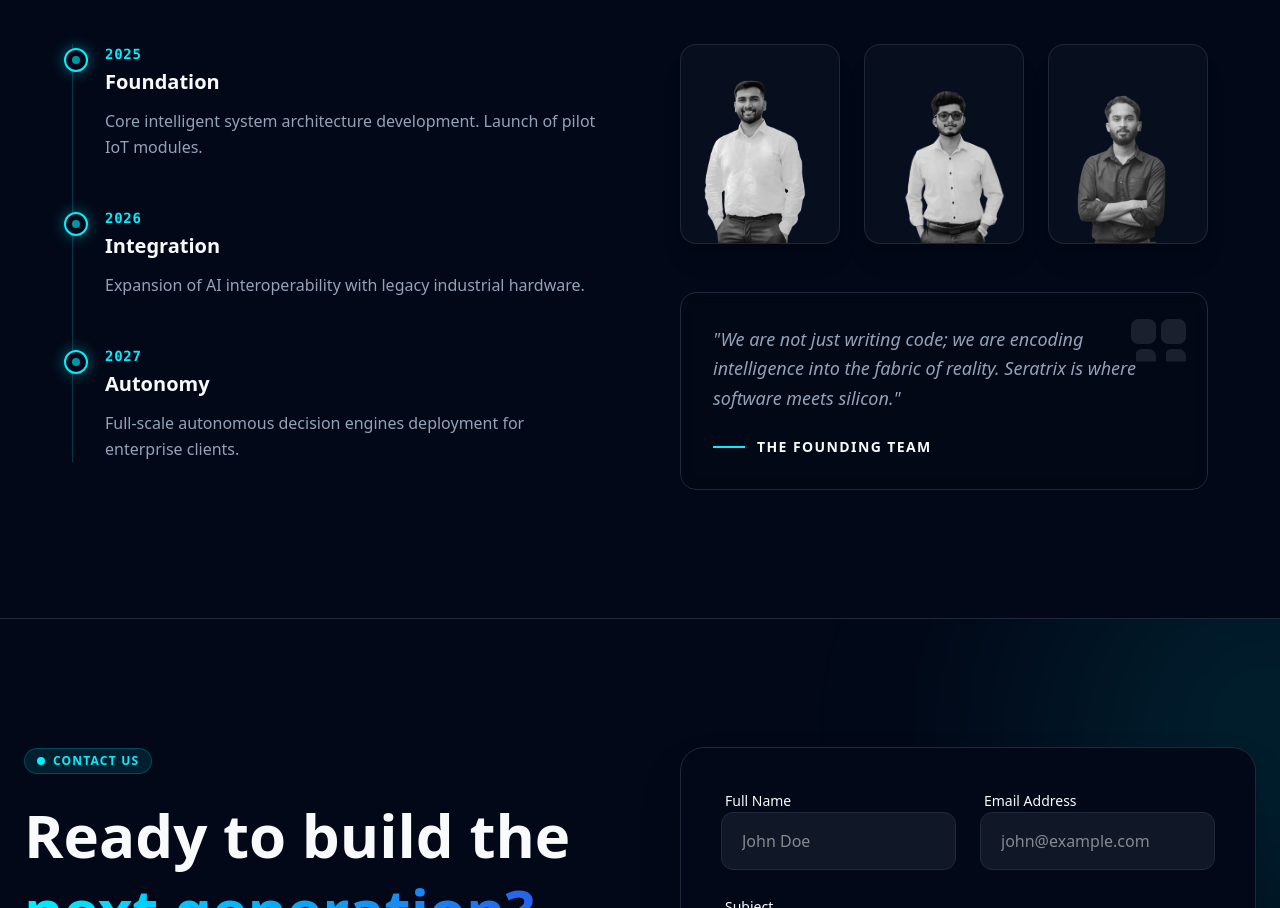
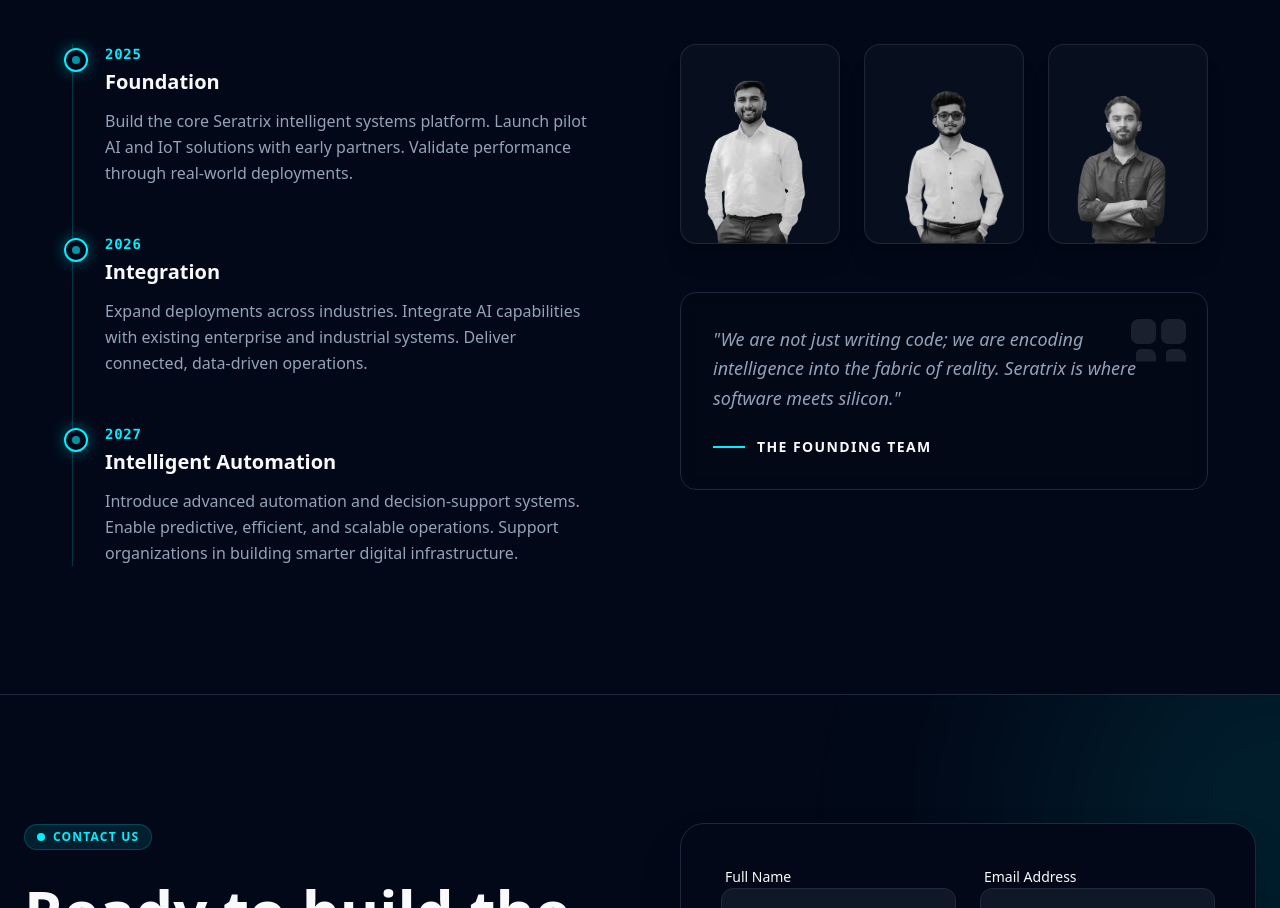
Before and after one commit to Nirangalakshan/Seratrix-portfolio, a Next.js app: page / in a window 1280 px wide. Shown: the part 3817-4725 px from the top of the page. Built offline with nearby package versions, Linux system fonts and the light colour scheme.

Commit message:
content update

```diff
--- a/app/components/Vision.tsx
+++ b/app/components/Vision.tsx
@@ -7,17 +7,17 @@
   {
     year: "2025",
     title: "Foundation",
-    desc: "Core intelligent system architecture development. Launch of pilot IoT modules.",
+    desc: "Build the core Seratrix intelligent systems platform. Launch pilot AI and IoT solutions with early partners. Validate performance through real-world deployments.",
   },
   {
     year: "2026",
     title: "Integration",
-    desc: "Expansion of AI interoperability with legacy industrial hardware.",
+    desc: "Expand deployments across industries. Integrate AI capabilities with existing enterprise and industrial systems. Deliver connected, data-driven operations.",
   },
   {
     year: "2027",
-    title: "Autonomy",
-    desc: "Full-scale autonomous decision engines deployment for enterprise clients.",
+    title: "Intelligent Automation",
+    desc: "Introduce advanced automation and decision-support systems. Enable predictive, efficient, and scalable operations. Support organizations in building smarter digital infrastructure.",
   },
 ];
 
```
